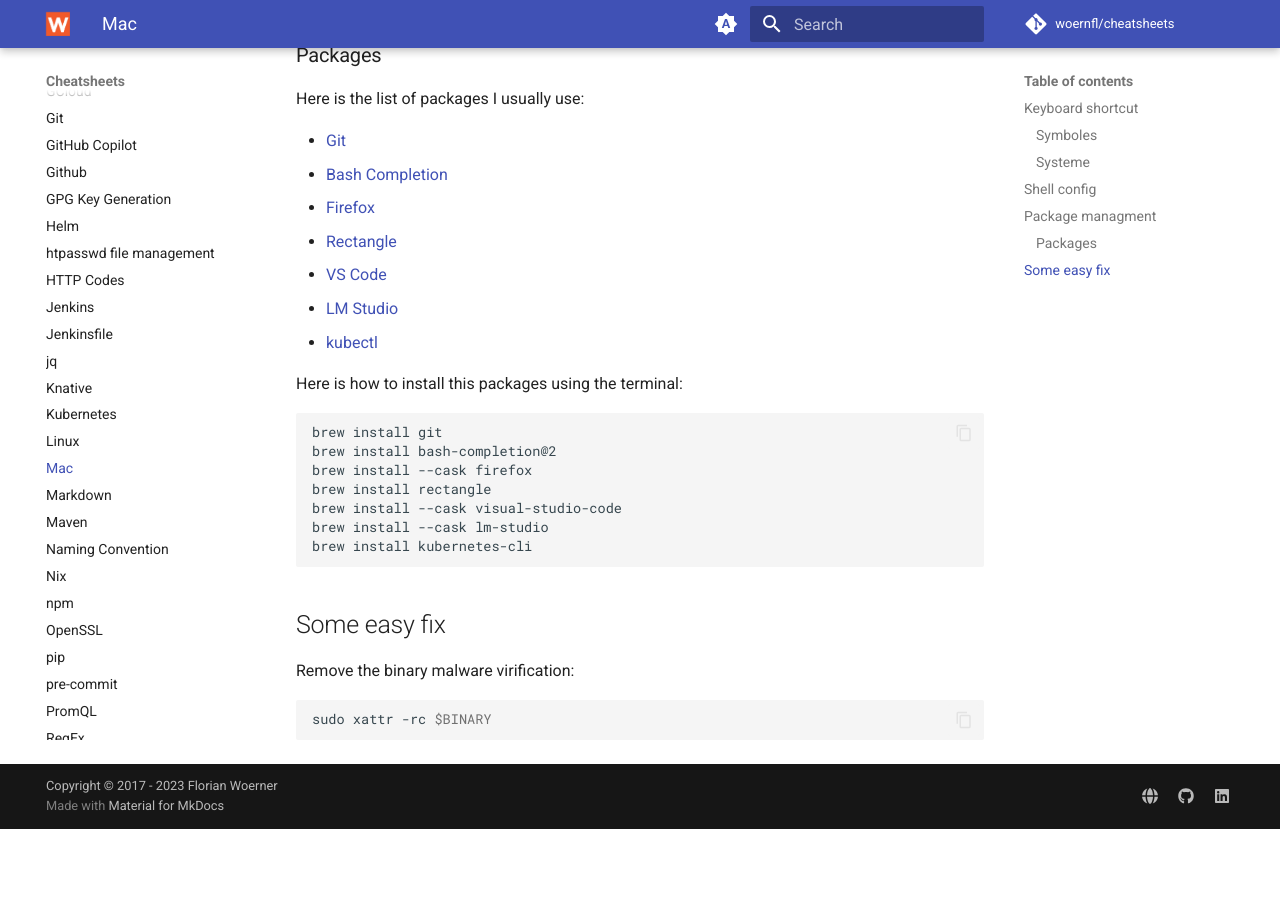
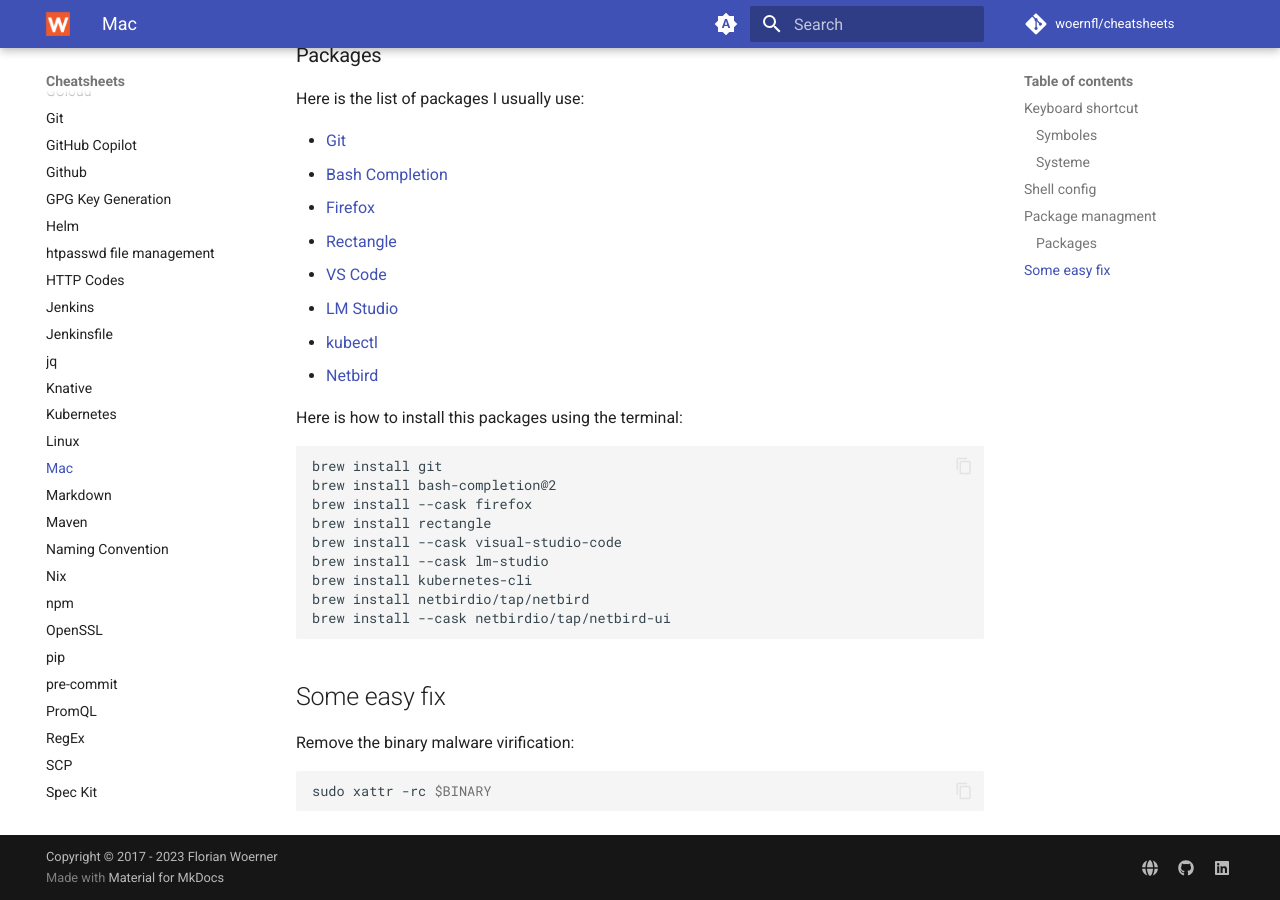
Before and after one commit to woernfl/cheatsheets, an MkDocs documentation site: the page built from docs/mac.md, in a window 1280 px wide and 900 px high, scrolled down 1511 px. Built offline with MkDocs 1.6.1 and Material for MkDocs 9.7.7, drawn with Linux system fonts in a browser that asks for light colours; comment, search, counter and statistics services are not loaded; before the commit the page ends 2340 px from its top, so only the background shows below that.

Commit message:
Add Netbird installation instructions to mac.md (#310)
* Add Netbird installation instructions to mac.md

* Add Netbird installation command to mac.md

````diff
--- a/docs/mac.md
+++ b/docs/mac.md
@@ -62,6 +62,7 @@
 - [VS Code](https://code.visualstudio.com/)
 - [LM Studio](https://lmstudio.ai/)
 - [kubectl](https://kubernetes.io/docs/tasks/tools/install-kubectl-macos/)
+- [Netbird](https://docs.netbird.io/)
 
 Here is how to install this packages using the terminal:
 
@@ -73,6 +74,8 @@
 brew install --cask visual-studio-code
 brew install --cask lm-studio
 brew install kubernetes-cli
+brew install netbirdio/tap/netbird
+brew install --cask netbirdio/tap/netbird-ui
 ```
 
 ## Some easy fix
````
